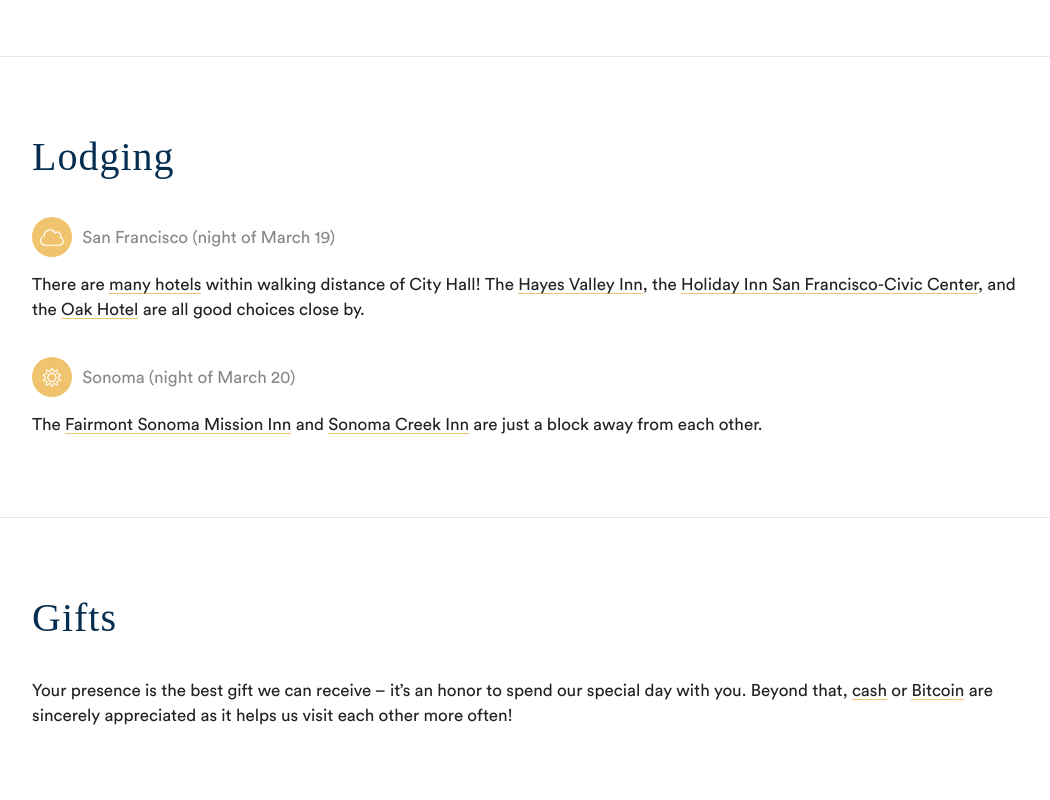
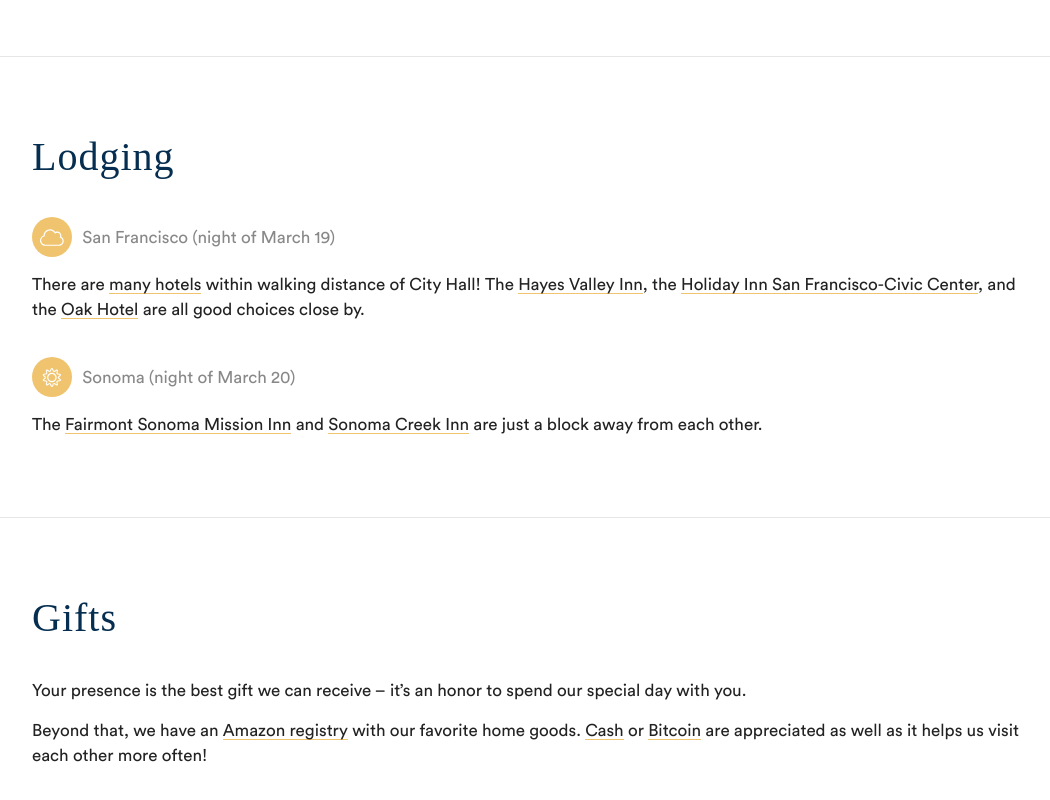
Before and after one commit to charlesfeng/nn.lol, a plain HTML site: page index.html in a window 1280 px wide. Shown: the part 2135-2935 px from the top of the page, without its empty margins (108-1158 px from the left). Drawn offline with Linux system fonts and the light colour scheme; a web font is replaced by a local one.

Commit message:
add amazon

```diff
--- a/index.html
+++ b/index.html
@@ -53,7 +53,8 @@
     </div></div>
     <div><div>
       <h2>Gifts</h2>
-      <p>Your presence is the best gift we can receive – it&rsquo;s an honor to spend our special day with you. Beyond that, <a href="https://cash.me/$cfx" target="_blank">cash</a> or <a onclick="openBitcoin()">Bitcoin</a> are sincerely appreciated as it helps us visit each other more often!</p>
+      <p>Your presence is the best gift we can receive – it&rsquo;s an honor to spend our special day with you.</p>
+      <p>Beyond that, we have an <a href="https://www.amazon.com/wedding/share/ran-and-charles" target="_blank">Amazon registry</a> with our favorite home goods. <a href="https://cash.me/$cfx" target="_blank">Cash</a> or <a onclick="openBitcoin()">Bitcoin</a> are appreciated as well as it helps us visit each other more often!</p>
       <p id="bitcoin"><img src="/pics/btc-wallet.png" width="120" /><br><code>1Ran2UnNMgG5SbXDN7gobKu2rF1SvQbmF</code></p>
     </div></div>
   </section>
```
